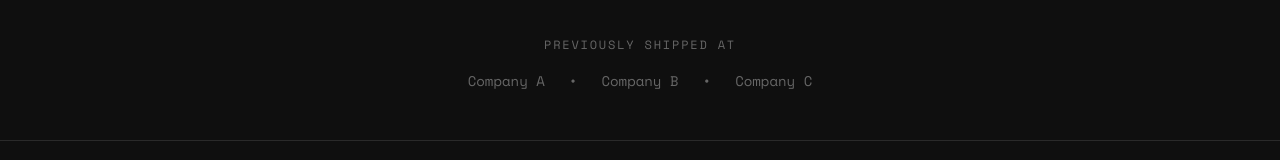
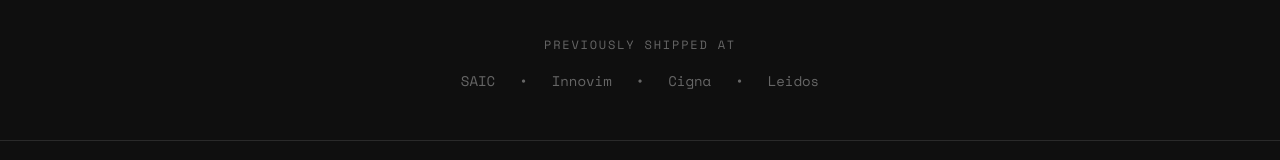
Before and after one commit to dalecb13/dalechang.dev, a Next.js app in the folder apps/web/: page / in a window 1280 px wide. Shown: the part 972-1132 px from the top of the page. Built offline with nearby package versions, Linux system fonts and the light colour scheme.

Commit message:
feat: update social proof section with actual company names

```diff
--- a/apps/web/app/page.tsx
+++ b/apps/web/app/page.tsx
@@ -69,11 +69,13 @@ export default function Home() {
       <section className={styles.socialProof}>
         <p className={styles.proofLabel}>Previously shipped at</p>
         <div className={styles.proofLogos}>
-          <span>Company A</span>
+          <span>SAIC</span>
           <span>•</span>
-          <span>Company B</span>
+          <span>Innovim</span>
           <span>•</span>
-          <span>Company C</span>
+          <span>Cigna</span>
+          <span>•</span>
+          <span>Leidos</span>
         </div>
       </section>
 
```
